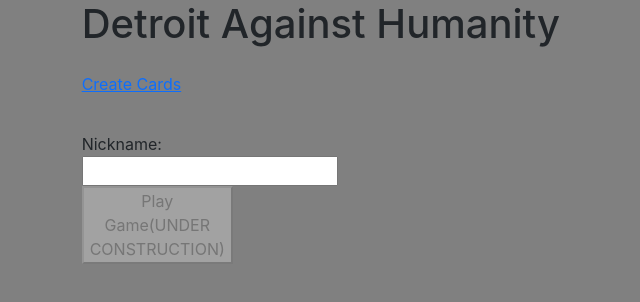
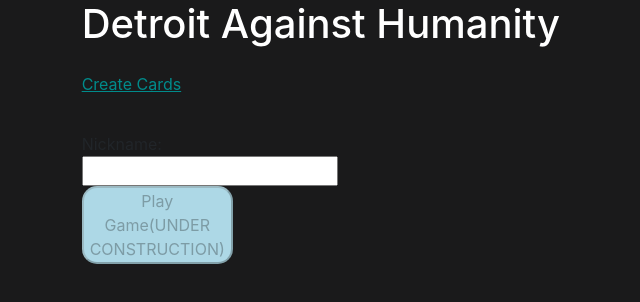
Before and after one commit to Darkorin/detroit-against-humanity, a React (Create React App) app: page / in a window 1280 px wide. Shown: the top 302 px of the page, without its empty margins (357-997 px from the left). Built offline with nearby package versions, Linux system fonts and the light colour scheme.

Commit message:
color update!

```diff
--- a/src/Components/Card.tsx
+++ b/src/Components/Card.tsx
@@ -15,6 +15,7 @@
 
 export default (props: CardProps) => {
   const oppositeColor = props.color === "black" ? "white" : "black";
+  const bgColor = props.color === "black" ? "black" : "grey";
   const [selected, setSelected] = useState<boolean>(false);
 
   const handleClick = () => {
@@ -31,11 +32,11 @@
         width: "14vw",
         height: "15vw",
         minHeight: 200,
-        backgroundColor: selected ? "lightblue" : props.color,
+        backgroundColor: selected ? "darkcyan" : bgColor,
         border: "1px solid black",
         borderRadius: "15px",
         margin: 16,
-        color: oppositeColor,
+        color: "white",
         padding: 20,
         cursor: props.selectable ? "pointer" : "auto",
       }}
@@ -55,7 +56,7 @@
           value={props.text}
           placeholder="Enter Text Here"
           style={{
-            color: oppositeColor,
+            color: "white",
             backgroundColor: "transparent",
             fontSize: "1.5rem",
             fontWeight: "500",
--- a/src/Pages/CardCreator.tsx
+++ b/src/Pages/CardCreator.tsx
@@ -12,7 +12,7 @@
     const database = getDatabase();
 
     const [blackCardState, setBlackCardState] = useState<string>("");
-    const [whiteCardState, setWhiteCardState] = useState<string>("");
+    const [whiteCardState, setwhiteCardState] = useState<string>("");
     const [cards, setCards] = useState<{ black: ICard, white: ICard }>({ black: {}, white: {} });
 
     const addCard = (type: 'black' | 'white') => {
@@ -20,7 +20,7 @@
         const newCardRef = push(cardsListRef);
         set(newCardRef, type === 'black' ? blackCardState : whiteCardState);
         setBlackCardState('');
-        setWhiteCardState('');
+        setwhiteCardState('');
     }
 
 
@@ -47,11 +47,11 @@
             <div className="row offset-md-4">
                 <div className="col-6 col-xl-5">
                     <Card color="black" text={blackCardState} onChange={(e) => setBlackCardState(e.target?.value)} editable />
-                    <button style={{ borderRadius: '15px', minWidth: 300, width: '14vw', margin: 16 }} onClick={() => addCard('black')}>add card</button>
+                    <button style={{ minWidth: 300, width: '14vw', margin: 16 }} onClick={() => addCard('black')}>add card</button>
                 </div>
                 <div className="col col-xl-5">
-                    <Card color="white" text={whiteCardState} onChange={(e) => setWhiteCardState(e.target?.value)} editable />
-                    <button style={{ borderRadius: '15px', minWidth: 300, width: '14vw', margin: 16 }} onClick={() => addCard('white')}>add card</button>
+                    <Card color="white" text={whiteCardState} onChange={(e) => setwhiteCardState(e.target?.value)} editable />
+                    <button style={{ minWidth: 300, width: '14vw', margin: 16 }} onClick={() => addCard('white')}>add card</button>
                 </div>
             </div>
             <div className="row offset-1 col-11">
--- a/src/Pages/Game.tsx
+++ b/src/Pages/Game.tsx
@@ -3,7 +3,7 @@
 import Card from "../Components/Card";
 import { getDatabase, onValue, ref, remove, set } from "firebase/database";
 import {
-  dealWhiteCards,
+  dealwhiteCards,
   getBlackCardText,
   shuffleBothPiles,
   shuffleCards,
@@ -99,7 +99,7 @@
         gameState
       );
       set(gameStateRef, true);
-      dealWhiteCards(setGameState, database, players, cards, newGameState);
+      dealwhiteCards(setGameState, database, players, cards, newGameState);
     }
   };
 
--- a/src/Utils/card-helper.ts
+++ b/src/Utils/card-helper.ts
@@ -25,7 +25,7 @@
   gameState?: GameState
 ) => {
   const shuffledBlack = shuffleCards("black", cards, database) || [];
-  const shuffledWhite = shuffleCards("white", cards, database) || [];
+  const shuffledwhite = shuffleCards("white", cards, database) || [];
   const newGameState = {
     ...gameState,
     cards: {
@@ -35,7 +35,7 @@
       },
       white: {
         index: 0,
-        seed: shuffledWhite,
+        seed: shuffledwhite,
       },
     },
   }
@@ -55,7 +55,7 @@
   } else setText("");
 };
 
-export const dealWhiteCards = (
+export const dealwhiteCards = (
   setState: Function,
   database: Database,
   players: Players,
@@ -69,14 +69,14 @@
       `game/players/${Object.keys(players)[index]}/hand`
     );
     if (cardIndex + 5 > (gameState?.cards?.white?.seed?.length || 0)) {
-      const shuffledWhite = shuffleCards("white", cards, database) || [];
+      const shuffledwhite = shuffleCards("white", cards, database) || [];
       setState({
         ...gameState,
         cards: {
           ...gameState?.cards,
           white: {
             index: 0,
-            seed: shuffledWhite,
+            seed: shuffledwhite,
           },
         },
       });
--- a/src/index.css
+++ b/src/index.css
@@ -5,7 +5,7 @@
     sans-serif;
   -webkit-font-smoothing: antialiased;
   -moz-osx-font-smoothing: grayscale;
-  background-color: grey;
+  background-color: #1a1a1b;
 }
 
 svg {
@@ -16,3 +16,20 @@
   font-family: source-code-pro, Menlo, Monaco, Consolas, 'Courier New',
     monospace;
 }
+
+h1, h2, h3, h4, p {
+  color: white;
+}
+
+::placeholder {
+  color: inherit;
+}
+
+button {
+  background-color: lightblue;
+  border-radius: 15px;
+}
+
+a {
+  color: darkcyan;
+}
```
